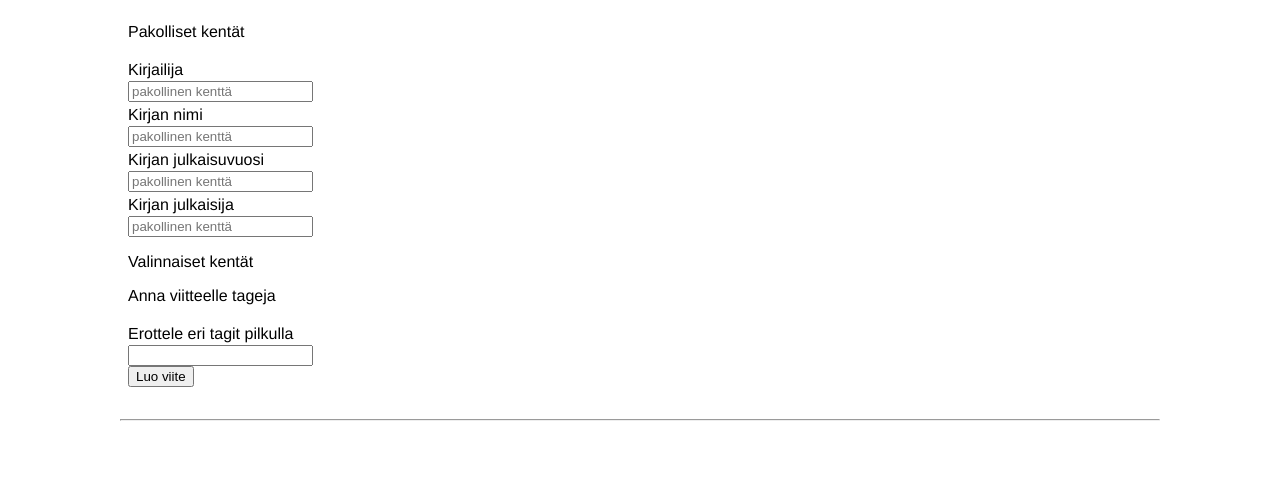
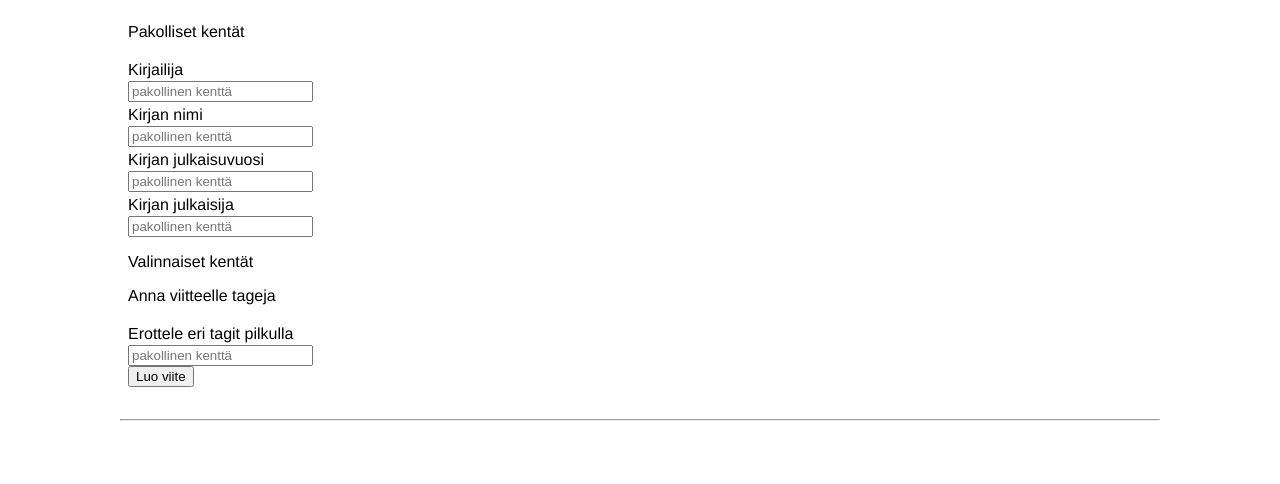
Before and after one commit to Tiiawss/Ohtuminiprojekti, a Flask app: page /form in a window 1280 px wide. Shown: the part 316-800 px from the top of the page. Run offline with Flask 2, Linux system fonts and the light colour scheme.

Commit message:
add tag field as required

```diff
--- a/src/templates/form.html
+++ b/src/templates/form.html
@@ -1,8 +1,10 @@
 {% extends "layout.html" %}
+
 <head>
     <title>{% block title %} - Lisää viite {% endblock %}</title>
 </head>
 {% block content %}
+
 <body>
     <form action="/form" method="POST">
         <label for="types">Valitse viitetyyppi:</label>
@@ -21,16 +23,17 @@
         <p>Pakolliset kentät</p>
         {% for field in required_fields %}
         <label for="{{ field[0] }}">{{ field[1] }}</label>
-        <input type="text", id="{{ field[0] }}" name="{{ field[0] }}" placeholder="pakollinen kenttä" required>
+        <input type="text" , id="{{ field[0] }}" name="{{ field[0] }}" placeholder="pakollinen kenttä" required>
         {% endfor %}
         <p>Valinnaiset kentät</p>
         {% for field in optional_fields %}
         <label for="{{ field[0] }}">{{ field[1] }}</label>
-        <input type="text", id="{{ field[0] }}" name="{{ field[0] }}">
+        <input type="text" , id="{{ field[0] }}" name="{{ field[0] }}">
         {% endfor %}
-        <p>Anna viitteelle tageja<p>
+        <p>Anna viitteelle tageja
+        <p>
             <label for="tagit">Erottele eri tagit pilkulla</label>
-        <input type="text", id="tagit" name="tagit">
+            <input type="text" , id="tagit" name="tagit" placeholder="pakollinen kenttä" required>
             <input type="hidden" name="selected" value="{{ selected }}">
             <input id="submit-button" type="submit" value="Luo viite">
     </form>
```
Lines whose indentation alone changed are shown as unchanged.
